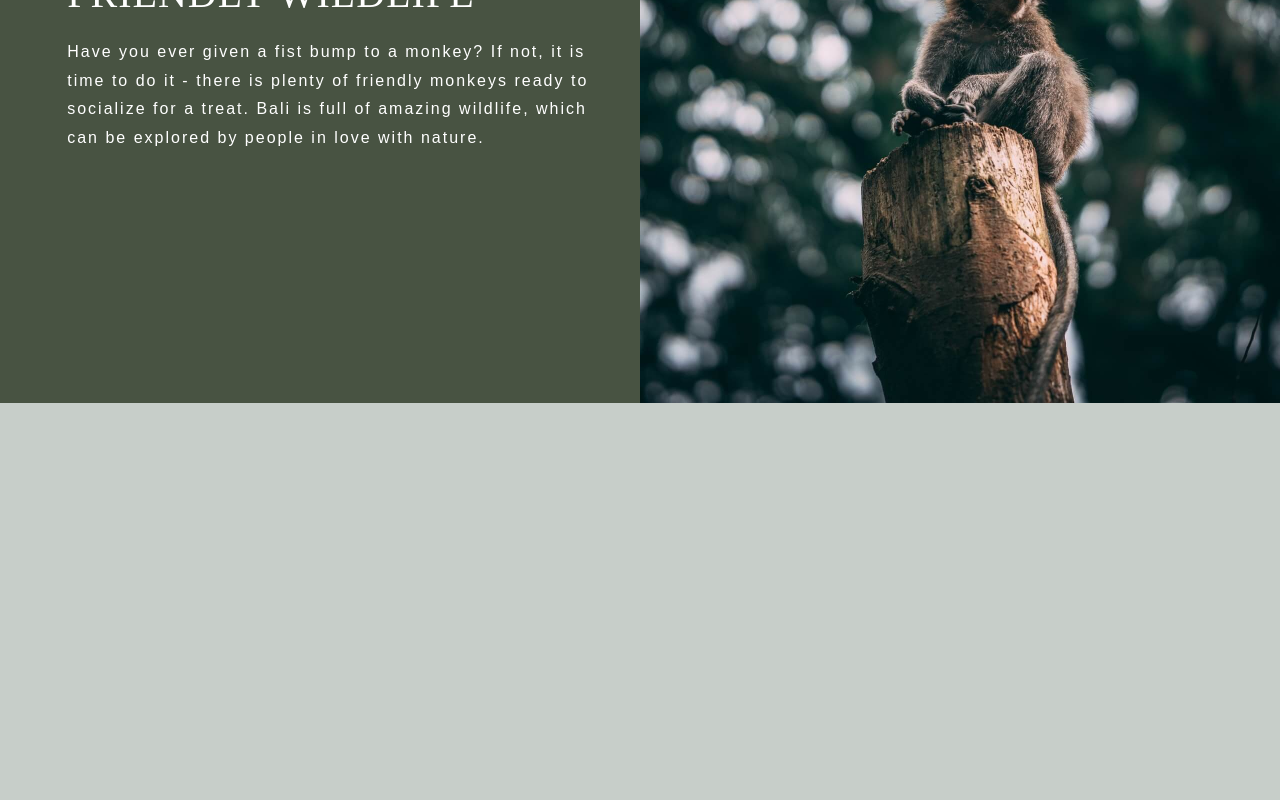
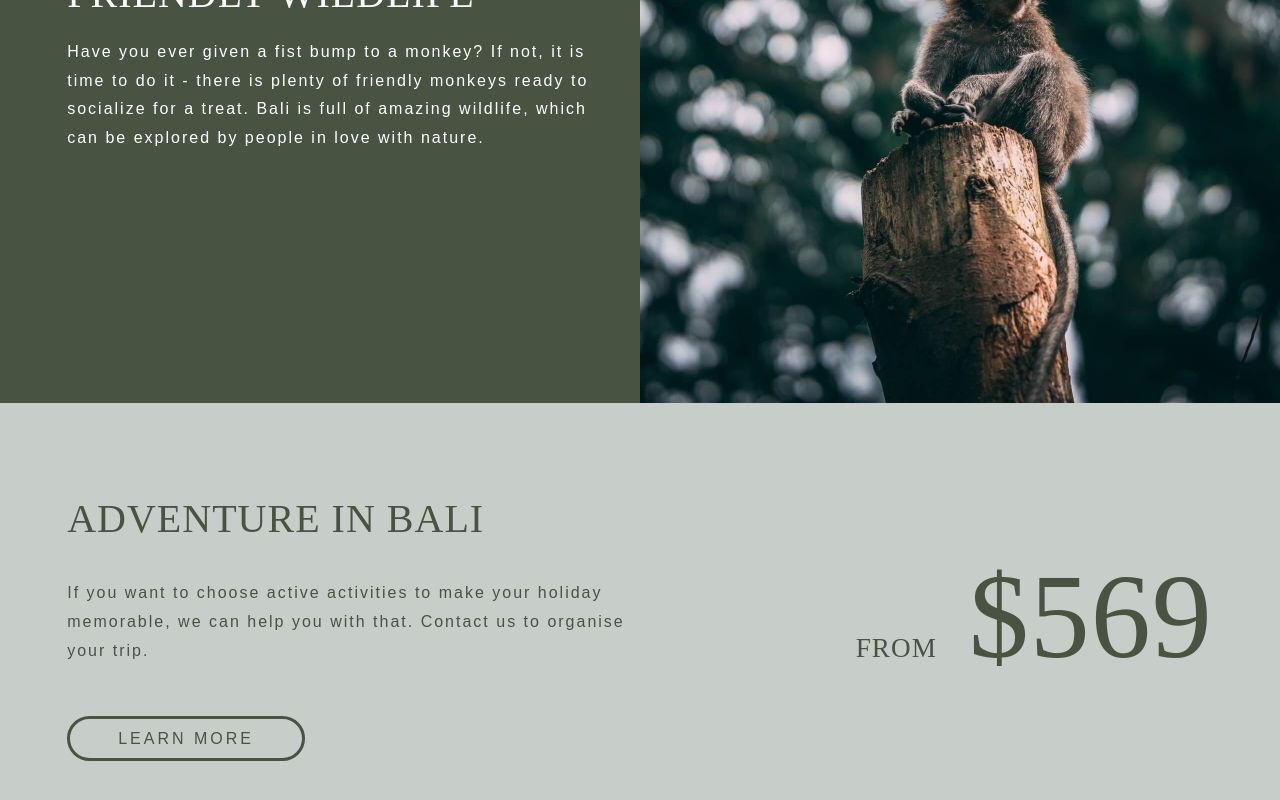
Before and after one commit to SutheeDev/react-poveda, a React (Vite) app in the folder client/: page /Adventure in a window 1280 px wide. Shown: the part 3129-3929 px from the top of the page. Before the commit the page ends 3532 px from the top, so only its background shows below. Built offline with nearby package versions, Linux system fonts and the light colour scheme.

Commit message:
added Package component to Adventure page

```diff
--- a/client/src/components/Package.jsx
+++ b/client/src/components/Package.jsx
@@ -33,7 +33,11 @@ const Wrapper = styled.section`
   background-color: ${(props) => props.bgColor};
   color: ${(props) => props.txColor};
   padding: 6em var(--side-contain-sm);
-
+  .title,
+  .from,
+  .price {
+    color: ${(props) => props.txColor};
+  }
   .info {
     font-size: 0.85rem;
     line-height: 1.8;
--- a/client/src/pages/Adventure.jsx
+++ b/client/src/pages/Adventure.jsx
@@ -58,6 +58,14 @@ const Adventure = () => {
         imgLeft={false}
         img={imgAr4}
       />
+
+      <Package
+        title="adventure in bali"
+        info={`If you want to choose active activities to make your holiday memorable, we can help you with that. Contact us to organise your trip.`}
+        price="569"
+        bgColor="var(--grey)"
+        txColor="var(--green-2)"
+      />
     </Wrapper>
   );
 };
```
